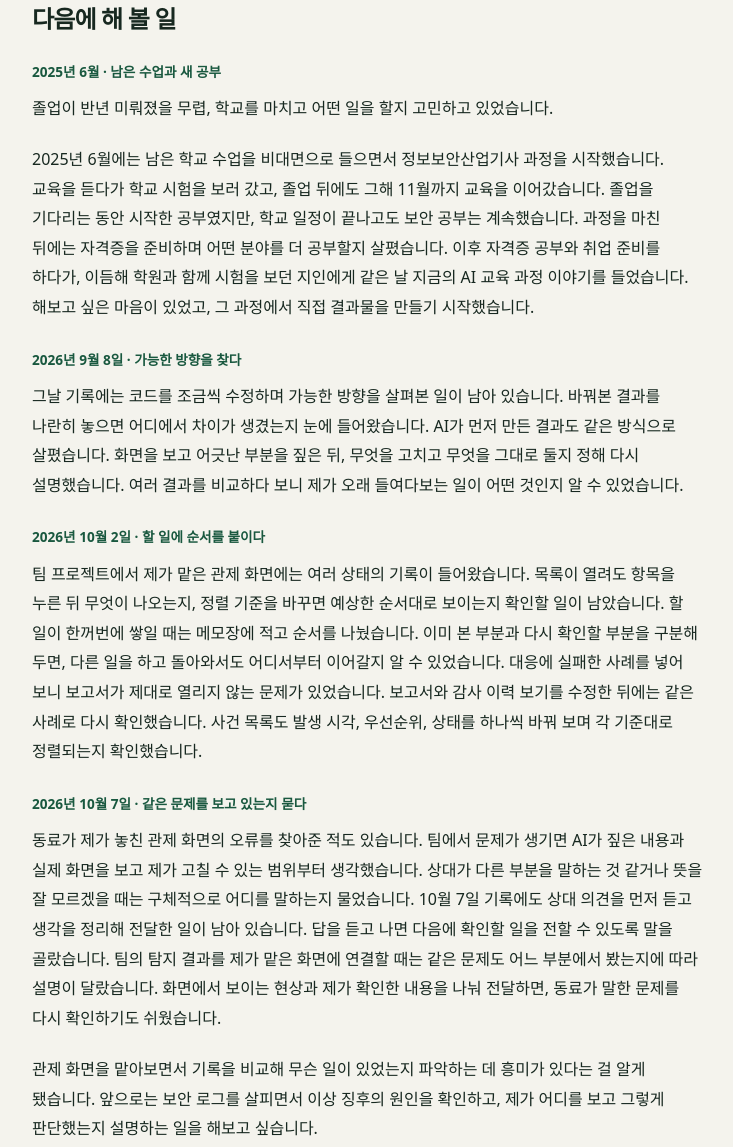
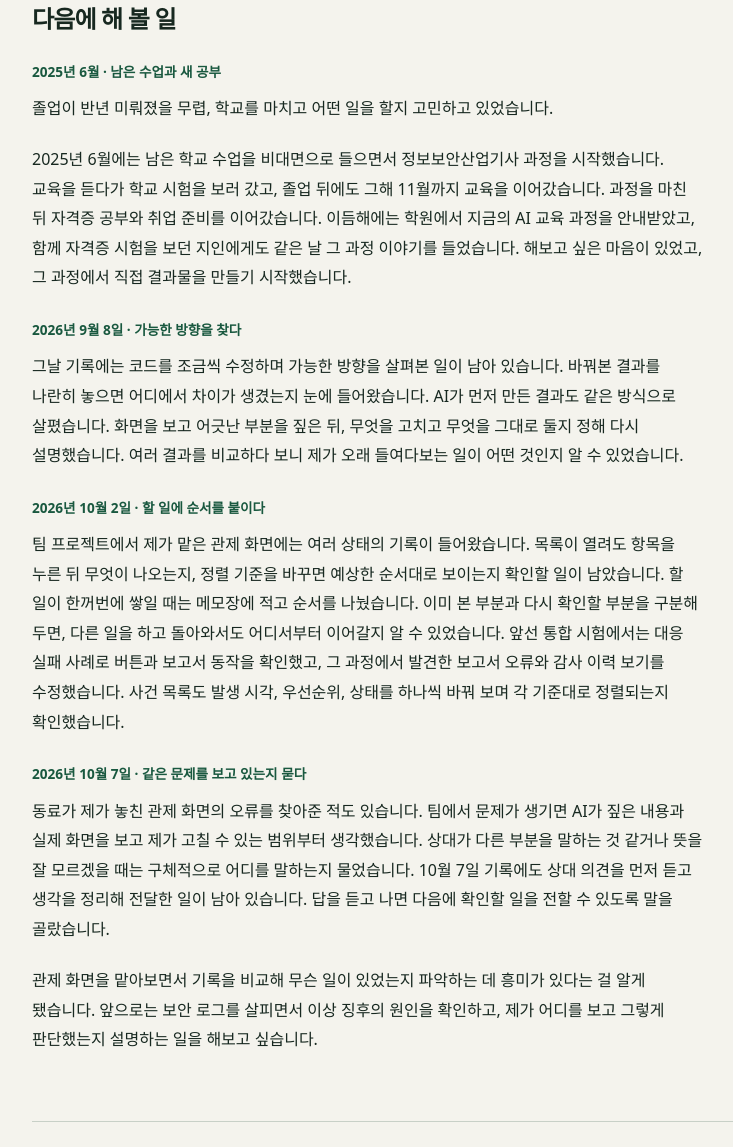
Before and after one commit to Miko351/ALEPH, a plain HTML site: page dist/index.html in a window 1280 px wide. Shown: the part 327-1474 px from the top of the page, without its empty margins (147-880 px from the left). Drawn offline with Linux system fonts and the light colour scheme.

Commit message:
과제 12 BR-A 포트폴리오 수정

```diff
--- a/dist/index.html
+++ b/dist/index.html
@@ -21,13 +21,13 @@
     <article class="story">
       <p id="return-to-study" class="date">2025년 6월 · 남은 수업과 새 공부</p>
       <p>졸업이 반년 미뤄졌을 무렵, 학교를 마치고 어떤 일을 할지 고민하고 있었습니다.</p>
-      <p>2025년 6월에는 남은 학교 수업을 비대면으로 들으면서 정보보안산업기사 과정을 시작했습니다. 교육을 듣다가 학교 시험을 보러 갔고, 졸업 뒤에도 그해 11월까지 교육을 이어갔습니다. 졸업을 기다리는 동안 시작한 공부였지만, 학교 일정이 끝나고도 보안 공부는 계속했습니다. 과정을 마친 뒤에는 자격증을 준비하며 어떤 분야를 더 공부할지 살폈습니다. 이후 자격증 공부와 취업 준비를 하다가, 이듬해 학원과 함께 시험을 보던 지인에게 같은 날 지금의 AI 교육 과정 이야기를 들었습니다. 해보고 싶은 마음이 있었고, 그 과정에서 직접 결과물을 만들기 시작했습니다.</p>
+      <p>2025년 6월에는 남은 학교 수업을 비대면으로 들으면서 정보보안산업기사 과정을 시작했습니다. 교육을 듣다가 학교 시험을 보러 갔고, 졸업 뒤에도 그해 11월까지 교육을 이어갔습니다. 과정을 마친 뒤 자격증 공부와 취업 준비를 이어갔습니다. 이듬해에는 학원에서 지금의 AI 교육 과정을 안내받았고, 함께 자격증 시험을 보던 지인에게도 같은 날 그 과정 이야기를 들었습니다. 해보고 싶은 마음이 있었고, 그 과정에서 직접 결과물을 만들기 시작했습니다.</p>
       <p class="date">2026년 9월 8일 · 가능한 방향을 찾다</p>
       <p>그날 기록에는 코드를 조금씩 수정하며 가능한 방향을 살펴본 일이 남아 있습니다. 바꿔본 결과를 나란히 놓으면 어디에서 차이가 생겼는지 눈에 들어왔습니다. AI가 먼저 만든 결과도 같은 방식으로 살폈습니다. 화면을 보고 어긋난 부분을 짚은 뒤, 무엇을 고치고 무엇을 그대로 둘지 정해 다시 설명했습니다. 여러 결과를 비교하다 보니 제가 오래 들여다보는 일이 어떤 것인지 알 수 있었습니다.</p>
       <p class="date">2026년 10월 2일 · 할 일에 순서를 붙이다</p>
-      <p>팀 프로젝트에서 제가 맡은 관제 화면에는 여러 상태의 기록이 들어왔습니다. 목록이 열려도 항목을 누른 뒤 무엇이 나오는지, 정렬 기준을 바꾸면 예상한 순서대로 보이는지 확인할 일이 남았습니다. 할 일이 한꺼번에 쌓일 때는 메모장에 적고 순서를 나눴습니다. 이미 본 부분과 다시 확인할 부분을 구분해 두면, 다른 일을 하고 돌아와서도 어디서부터 이어갈지 알 수 있었습니다. 대응에 실패한 사례를 넣어 보니 보고서가 제대로 열리지 않는 문제가 있었습니다. 보고서와 감사 이력 보기를 수정한 뒤에는 같은 사례로 다시 확인했습니다. 사건 목록도 발생 시각, 우선순위, 상태를 하나씩 바꿔 보며 각 기준대로 정렬되는지 확인했습니다.</p>
+      <p>팀 프로젝트에서 제가 맡은 관제 화면에는 여러 상태의 기록이 들어왔습니다. 목록이 열려도 항목을 누른 뒤 무엇이 나오는지, 정렬 기준을 바꾸면 예상한 순서대로 보이는지 확인할 일이 남았습니다. 할 일이 한꺼번에 쌓일 때는 메모장에 적고 순서를 나눴습니다. 이미 본 부분과 다시 확인할 부분을 구분해 두면, 다른 일을 하고 돌아와서도 어디서부터 이어갈지 알 수 있었습니다. 앞선 통합 시험에서는 대응 실패 사례로 버튼과 보고서 동작을 확인했고, 그 과정에서 발견한 보고서 오류와 감사 이력 보기를 수정했습니다. 사건 목록도 발생 시각, 우선순위, 상태를 하나씩 바꿔 보며 각 기준대로 정렬되는지 확인했습니다.</p>
       <p class="date">2026년 10월 7일 · 같은 문제를 보고 있는지 묻다</p>
-      <p>동료가 제가 놓친 관제 화면의 오류를 찾아준 적도 있습니다. 팀에서 문제가 생기면 AI가 짚은 내용과 실제 화면을 보고 제가 고칠 수 있는 범위부터 생각했습니다. 상대가 다른 부분을 말하는 것 같거나 뜻을 잘 모르겠을 때는 구체적으로 어디를 말하는지 물었습니다. 10월 7일 기록에도 상대 의견을 먼저 듣고 생각을 정리해 전달한 일이 남아 있습니다. 답을 듣고 나면 다음에 확인할 일을 전할 수 있도록 말을 골랐습니다. 팀의 탐지 결과를 제가 맡은 화면에 연결할 때는 같은 문제도 어느 부분에서 봤는지에 따라 설명이 달랐습니다. 화면에서 보이는 현상과 제가 확인한 내용을 나눠 전달하면, 동료가 말한 문제를 다시 확인하기도 쉬웠습니다.</p>
+      <p>동료가 제가 놓친 관제 화면의 오류를 찾아준 적도 있습니다. 팀에서 문제가 생기면 AI가 짚은 내용과 실제 화면을 보고 제가 고칠 수 있는 범위부터 생각했습니다. 상대가 다른 부분을 말하는 것 같거나 뜻을 잘 모르겠을 때는 구체적으로 어디를 말하는지 물었습니다. 10월 7일 기록에도 상대 의견을 먼저 듣고 생각을 정리해 전달한 일이 남아 있습니다. 답을 듣고 나면 다음에 확인할 일을 전할 수 있도록 말을 골랐습니다.</p>
       <p>관제 화면을 맡아보면서 기록을 비교해 무슨 일이 있었는지 파악하는 데 흥미가 있다는 걸 알게 됐습니다. 앞으로는 보안 로그를 살피면서 이상 징후의 원인을 확인하고, 제가 어디를 보고 그렇게 판단했는지 설명하는 일을 해보고 싶습니다.</p>
     </article>
   </section>
@@ -49,7 +49,7 @@
     <h2>학습과 프로젝트</h2>
     <ul class="timeline">
       <li><time>2025.06–11</time><span><strong>정보보안산업기사 취득과정</strong><br>시스템 보안 솔루션 운영·개선과 신규 위협 대응을 공부했습니다. 네트워크·데이터베이스·애플리케이션 보안의 기초도 정리했습니다.</span></li>
-      <li><time datetime="2026-08">2026.08 시작</time><span><strong>SKT K-뉴딜 ALEPH</strong><br>Python 자동화, 네트워크 설계와 접근통제를 공부했습니다. 보안 로그 수집 실습에서는 서비스의 기록을 감시 화면에서 조회하는 구조를 살폈습니다.</span></li>
+      <li><time>2026.08.11~2026.11.12 (종료 예정)</time><span><strong>K-뉴딜아카데미 SKT-ALEPH 인프라운영 과정</strong></span></li>
       <li><time>2026.09–11 예정</time><span><strong>Convergence · AI 이상징후 탐지 및 SOAR 대응 팀 프로젝트</strong><br>관제 UI·관리자 대시보드를 맡아 탐지·대응 데이터를 화면에 연결하고, 사건 목록 정렬과 보고서 표시를 점검했습니다.</span></li>
       <li><time datetime="2026-10">2026.10</time><span><strong>PlanDoSee 인증</strong><br>계정별 접근과 저장이 연결되는지 확인했습니다.</span></li>
       <li><time datetime="2026-10">2026.10</time><span><strong>소개 페이지 패스키</strong><br>패스키를 하나 삭제한 뒤 남은 수단으로도 로그인되는지 시험했습니다.</span></li>
```
Also changed, not shown: README.md.
